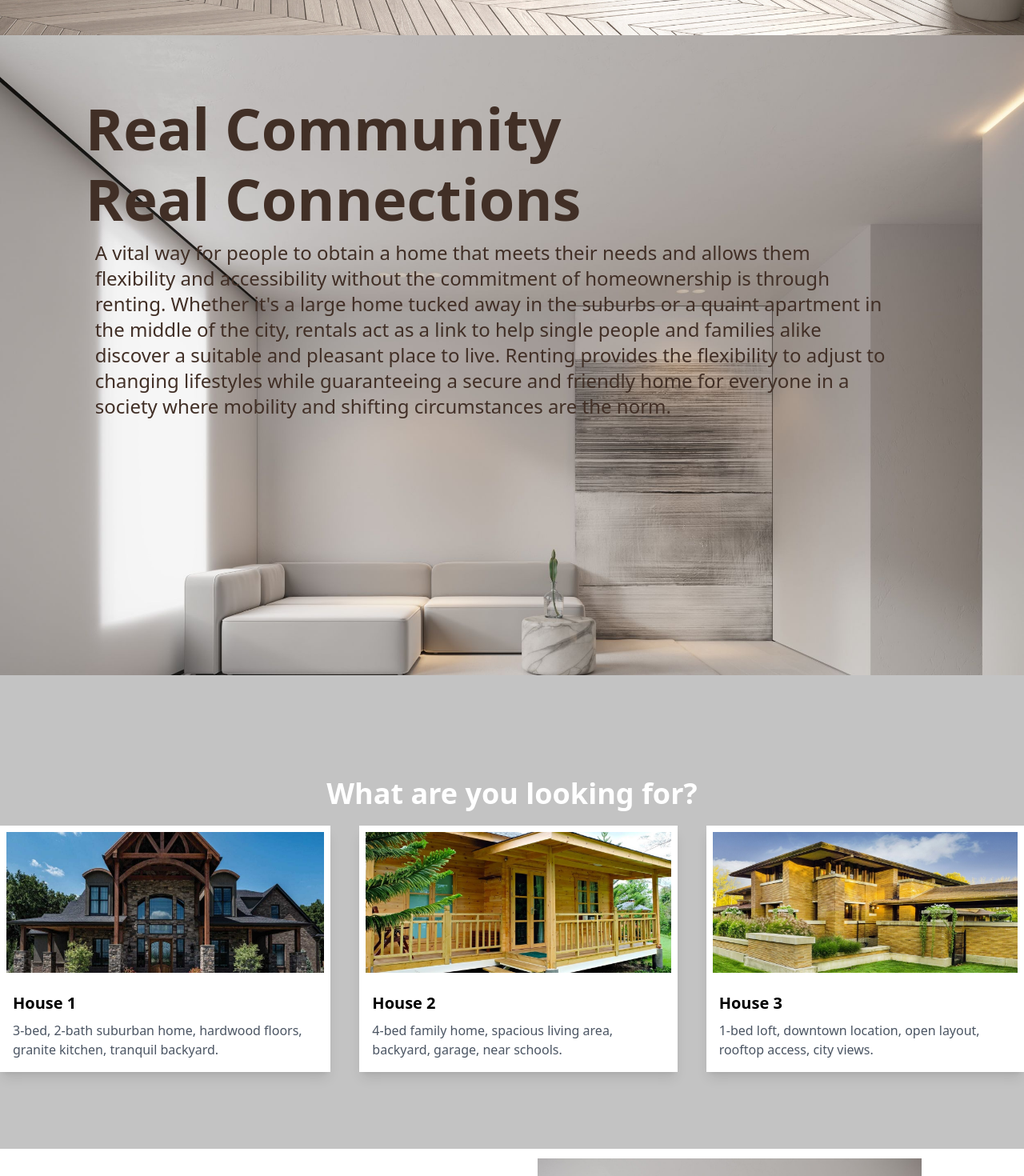
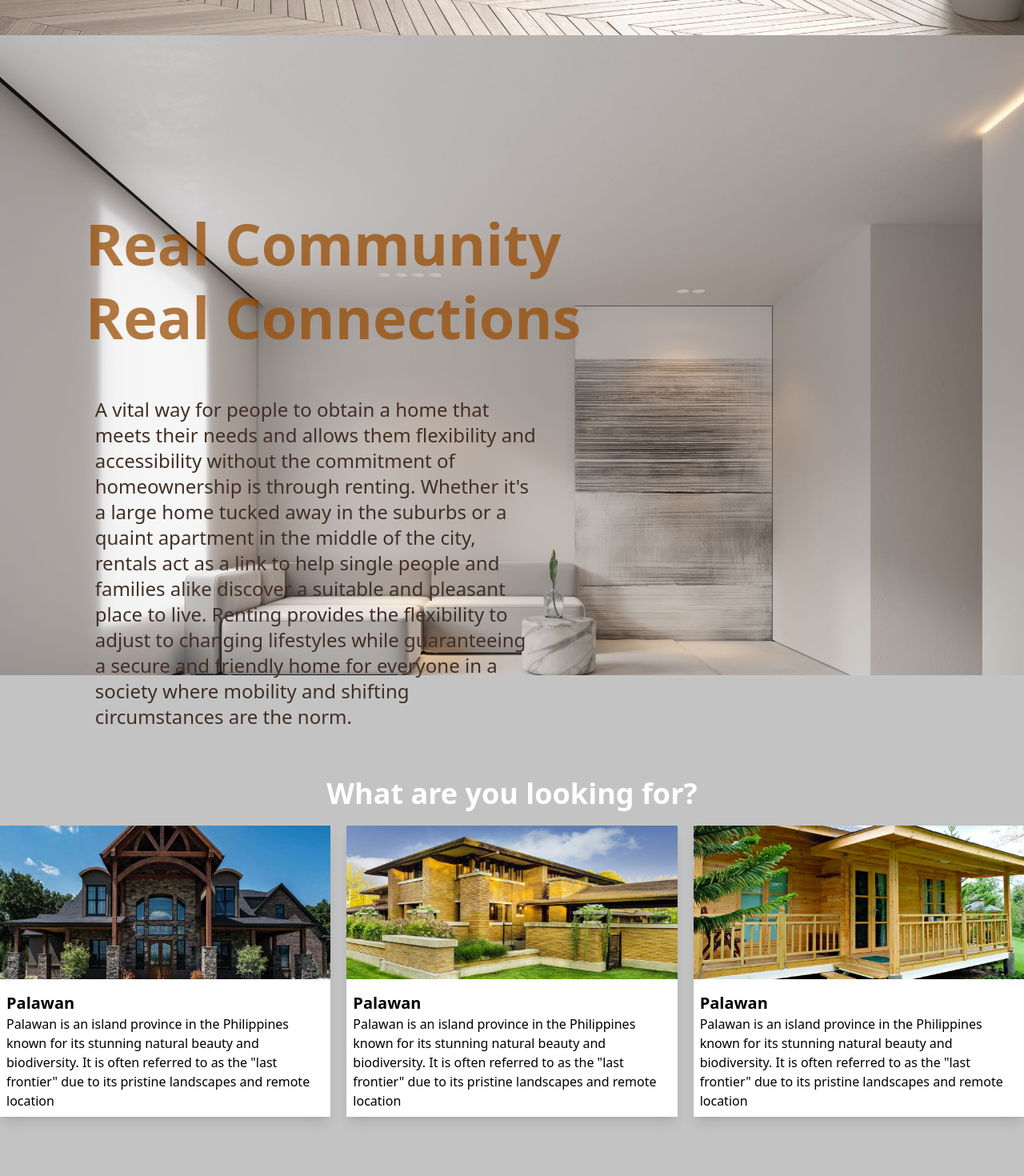
Before and after one commit to Leanseln/Habitat-Finder, a React (Vite) app: page /landingpage in a window 1280 px wide. Shown: the part 820-2290 px from the top of the page at 80% size. Built offline with nearby package versions, Linux system fonts and the light colour scheme.

Commit message:
Kunting pagbabago

```diff
--- a/src/components/Footer.jsx
+++ /dev/null
@@ -1,8 +0,0 @@
-
-const Footer = () => {
-    return (
-        <div>Footer</div>
-    )
-}
-
-export default Footer
--- a/src/pages/LandingPage.jsx
+++ b/src/pages/LandingPage.jsx
@@ -1,16 +1,18 @@
 import LandingPage1 from "../pages/imgs/landingpage.jpeg"
 import LandingPage2 from "../pages/imgs/landingpage1.jpg"
-import icon from "../pages/imgs/icon.png"
-import collage from "../pages/imgs/collage.png"
 import h1 from "../pages/imgs/h1.jpg"
 import h2 from "../pages/imgs/h2.jpg"
 import h3 from "../pages/imgs/h3.jpg"
 import Header from "../components/Header"
-import Footer from "../components/Footer"
+import LoginModal from "../hooks/LoginModal"
+import { useState } from "react"
 import { CgArrowLongRight } from "react-icons/cg";
 
 
 const LandingPage = () => {
+
+    const [showModalLogin, setShowModalLogin] = useState(false);
+
     return (
 
         <>
@@ -20,10 +22,15 @@ const LandingPage = () => {
                     style={{ backgroundImage: `url(${LandingPage1})` }}>
                 <div className="w-full md:pr-8 md:pl-4 sm:items-center text-center  ml-16 md:mr-5 s:mr-16 mt-32">
                     <h1 className="text-4xl md:text-6xl lg:text-7xl xl:text-9xl font-extrabold mb-10 lg:mb-24 text-[#994b03bd] text-center font-monteserrat">Looking for a House?</h1>
-                    <p className="text-[14px] sm:text-[16px] md:text-[18px] w-full lg:text-xl text-[#744c38] mb-10 lg:mb-20 text-center items-center  font-monteserrat">Set off on an adventure to explore the allure of renting, where a world of exquisite and comfortable houses awaits you at every corner, beckoning you to make priceless memories in settings that beckon tales of coziness and warmth.</p>
+                    <div className="w-full lg:w-1/2 mx-auto">
+
+
+                    <p className="text-[14px] sm:text-[16px] md:text-[18px] w-full lg:text-xl text-[#744c38] mb-10 lg:mb-20 text-center items-center  font-monteserrat">Set off on an adventure to explore the allure of renting, where a world of exquisite and comfortable houses awaits you at every corner, beckoning you to make priceless memories in settings that beckon tales of coziness and warmth.</p></div>
 
                     <div className="flex justify-center">
-                    <button className="bg-[#CBB89D] border text-sm md:text-base border-[#412F26] hover:bg-[#412F26] hover:text-white font-semibold py-1 md:py-2 px-4 rounded mt-4 lg:mt-0 flex justify-center items-center ">Let's find a house for you!<CgArrowLongRight size={30} className="ml-2 lg:ml-5"/></button></div>
+                    <button className="bg-[#CBB89D] border text-sm md:text-base border-[#412F26] hover:bg-[#412F26] hover:text-white font-semibold py-1 md:py-2 px-4 rounded mt-4 lg:mt-0 flex justify-center items-center"
+                    onClick={() => setShowModalLogin(true)}
+                    >Let's find a house for you!<CgArrowLongRight size={30} className="ml-2 lg:ml-5"/></button></div>
                 </div>
             </div>
 
@@ -31,13 +38,13 @@ const LandingPage = () => {
     <div
         className="w-screen h-screen bg-cover bg-center bg-no-blur mx-auto flex justify-center"
         style={{ backgroundImage: `url(${LandingPage2})`   }} >
-            <div className="lg:w-5/6 pr-10 my-20">
-                <div className="flex flex-col">
-                    <h1 className="text-4xl font-bold mb-4 lg:text-7xl text-[#412F26]">Real Community</h1>
-                    <h1 className="text-4xl font-bold mb-4 lg:text-7xl text-[#412F26]">Real Connections</h1>
+            <div className="lg:w-5/6 mt-56">
+                <div className="mb-16">
+                    <h1 className="text-4xl font-bold mb-5 lg:text-7xl text-[#994b03bd]">Real Community</h1>
+                    <h1 className="text-4xl font-bold mb-5 lg:text-7xl text-[#994b03bd]">Real Connections</h1>
                 </div>
 
-                <p className="text-sm lg:text-2xl text-[#412F26] mb-4 lg:mb-0 sm:pl-3 sm:pr-5 mt-0">
+                <p className="text-sm lg:text-2xl text-[#412F26] lg:w-[55%] mb-4 lg:mb-0 sm:pl-3 sm:pr-5 mt-0">
                 A vital way for people to obtain a home that meets their needs and allows them flexibility and accessibility without the commitment of homeownership is through renting. Whether it's a large home tucked away in the suburbs or a quaint apartment in the middle of the city, rentals act as a link to help single people and families alike discover a suitable and pleasant place to live. Renting provides the flexibility to adjust to changing lifestyles while guaranteeing a secure and friendly home for everyone in a society where mobility and shifting circumstances are the norm.
                 </p>
             </div>
@@ -52,29 +59,31 @@ const LandingPage = () => {
 
             <div className="container mx-auto mt-5">
                 <div className="grid grid-cols-1 lg:grid-cols-3 gap-5">
-                    <div className="bg-white overflow-hidden shadow-lg h-500 w-300 md:h-400 md:w-400 lg:h-400 lg:w-400">
-                    <img src={h1} alt="Placeholder" className="w-full h-48 object-cover object-center px-2 py-2" />
-                    <div className="p-4">
-                    <h2 className="text-xl font-semibold mb-2">House 1</h2>
-                    <p className="text-gray-600">
-                    3-bed, 2-bath suburban home, hardwood floors, granite kitchen, tranquil backyard.
+                    <div className="bg-white overflow-hidden shadow-lg w-300 md:w-400  lg:w-400">
+                    <img src={h1} alt="Placeholder" className="w-full h-48 object-cover object-center hover:scale-105" />
+                    <div className="px-2 pt-4 pb-2">
+                    <h2 className="text-xl font-semibold ">Palawan</h2>
+                    <p>
+                        Palawan is an island province in the Philippines known for its stunning natural beauty and biodiversity. It is often referred to as the "last frontier" due to its pristine landscapes and remote location
                     </p>
                     </div>
                 </div>
-
-                <div className="bg-white  overflow-hidden shadow-lg h-500 w-300 md:h-400 md:w-400 lg:h-400 lg:w-400 ml-4">
-                    <img src={h3} alt="Placeholder" className="w-full h-48 object-cover object-center px-2 py-2" />
-                    <div className="p-4">
-                    <h2 className="text-xl font-semibold mb-2">House 2</h2>
-                    <p className="text-gray-600">4-bed family home, spacious living area, backyard, garage, near schools.</p>
+                    <div className="bg-white overflow-hidden shadow-lg w-300 md:w-400  lg:w-400">
+                    <img src={h2} alt="Placeholder" className="w-full h-48 object-cover object-center hover:scale-105" />
+                    <div className="px-2 pt-4 pb-2">
+                    <h2 className="text-xl font-semibold ">Palawan</h2>
+                    <p>
+                        Palawan is an island province in the Philippines known for its stunning natural beauty and biodiversity. It is often referred to as the "last frontier" due to its pristine landscapes and remote location
+                    </p>
                     </div>
                 </div>
-
-                <div className="bg-white overflow-hidden shadow-lg h-500 w-300 md:h-400 md:w-400 lg:h-400 lg:w-400 ml-4">
-                    <img src={h2} alt="Placeholder" className="w-full h-48 object-cover object-center px-2 py-2" />
-                    <div className="p-4">
-                    <h2 className="text-xl font-semibold mb-2">House 3</h2>
-                    <p className="text-gray-600">1-bed loft, downtown location, open layout, rooftop access, city views.</p>
+                    <div className="bg-white overflow-hidden shadow-lg w-300 md:w-400  lg:w-400">
+                    <img src={h3} alt="Placeholder" className="w-full h-48 object-cover object-center hover:scale-105" />
+                    <div className="px-2 pt-4 pb-2">
+                    <h2 className="text-xl font-semibold ">Palawan</h2>
+                    <p>
+                        Palawan is an island province in the Philippines known for its stunning natural beauty and biodiversity. It is often referred to as the "last frontier" due to its pristine landscapes and remote location
+                    </p>
                     </div>
                 </div>
 
@@ -96,7 +105,7 @@ const LandingPage = () => {
         </div>
         </div>
     </div>
-        <Footer />
+    {showModalLogin && <LoginModal closeModal={setShowModalLogin} />}
         </>
     )
 }
--- a/src/pages/Profile.jsx
+++ b/src/pages/Profile.jsx
@@ -133,7 +133,7 @@ const Profile = () => {
             <div className='max-w-6xl px-3 mt-6 mx-auto'>
                 {!loading && listings.length > 0 && (
                     <>
-                        <h2 className='text-2xl text-center font-semibold mb-6'>My Property</h2>
+                        <h2 className='text-2xl text-start font-semibold mb-6'>My Property</h2>
                         <ul className='sm:grid sm:grid-cols-2 lg:grid-cols-3 xl:grid-cols-4 2xl:grid-cols-5 mt-6 mb-6 space-x-3'>
                             {listings.map((listing) => (
                                 <PropertyCard
```
